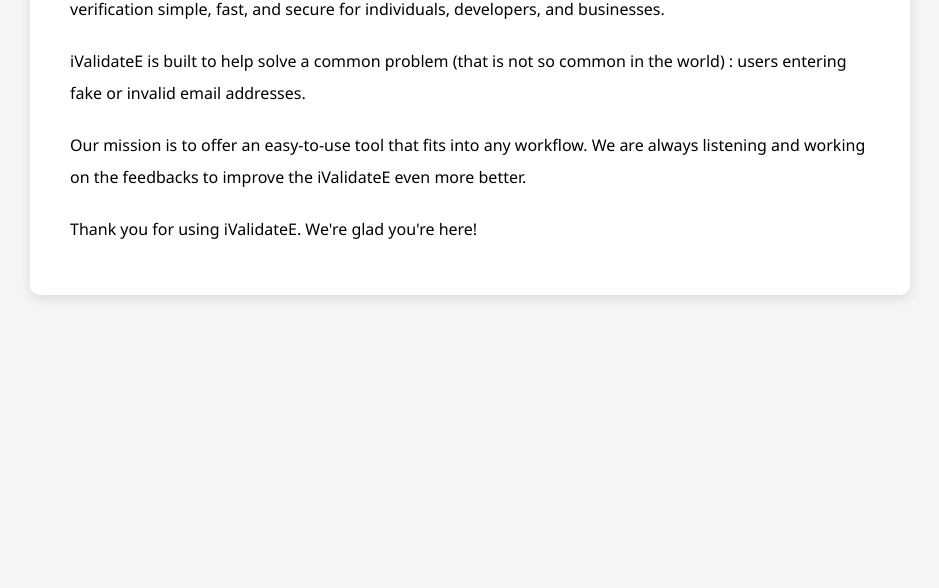
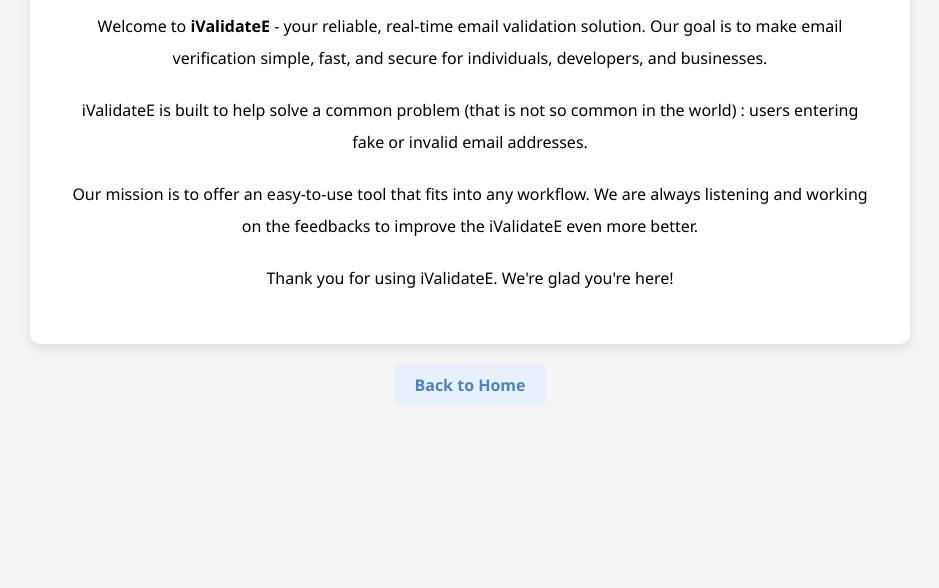
Before and after one commit to Stutiporwal1/Email-Validator-, a plain HTML site: page about.html in a window 1280 px wide. Shown: the part 292-880 px from the top of the page, without its empty margins (170-1109 px from the left). Before the commit the page ends 800 px from the top, so only its background shows below. Drawn offline with Linux system fonts and the light colour scheme.

Commit message:
Update about.css

```diff
--- a/about.css
+++ b/about.css
@@ -1,21 +1,22 @@
 body{
     font-family: 'Segoe UI', Tahoma, Geneva, Verdana, sans-serif;
     margin : 0;
-    height: 80vh;
+    min-height: 100vh;
     justify-content: center;
     padding: 40px;
     background-color: #f5f5f5;
     display: flex;
     align-items: center;
+    flex-direction: column;
 }
 
 .about-container {
   background: #fff;
   padding: 30px 40px;
-  position: fixed;
   border-radius: 10px;
   max-width: 800px;
   box-shadow: 0 4px 12px rgba(0, 0, 0, 0.1);
+  text-align: center;
 }
 
 .about-container h1 {
@@ -51,6 +52,17 @@ body.dark-mode .hightlight{
     color: #90caf9;
 }
 
+.back-button{
+    margin-top: 20px;
+    background-color: #e8f0fe;
+    padding: 10px 20px;
+    color: #4b83c4;
+    text-decoration: none;
+    border-radius: 5px;
+    font-weight: bold;
+    transition: background-color 0.3 ease;
+}
+
 #toggle-theme{
     position: fixed;
     top:20px;
```
